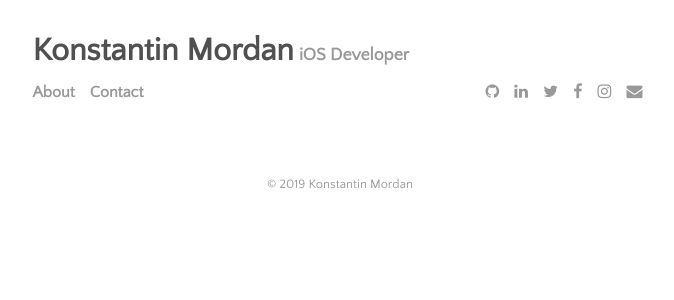
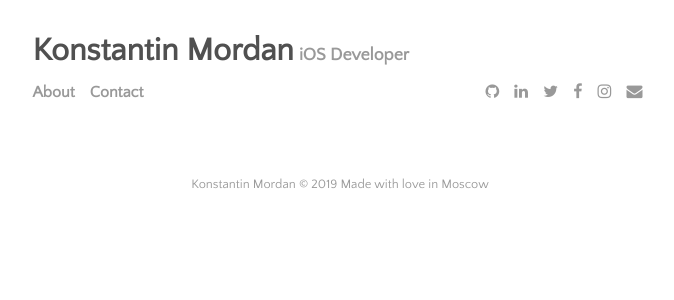
Before and after one commit to kmordan/kmordan.github.io, a Jekyll site: the page built from index.html, in a window 1280 px wide. Shown: the top 300 px of the page, without its empty margins (300-974 px from the left). Built offline with Jekyll 4.4.1, drawn with Linux system fonts in a browser that asks for light colours.

Commit message:
Update footer

```diff
--- a/_includes/footer.html
+++ b/_includes/footer.html
@@ -1,3 +1,3 @@
 <footer class="footer">
-  <div class="footer_title">© 2019 {{ site.author }}</a></div>
+  <div class="footer_title">{{ site.author }} © 2019 Made with love in Moscow</a></div>
 </footer>
```
